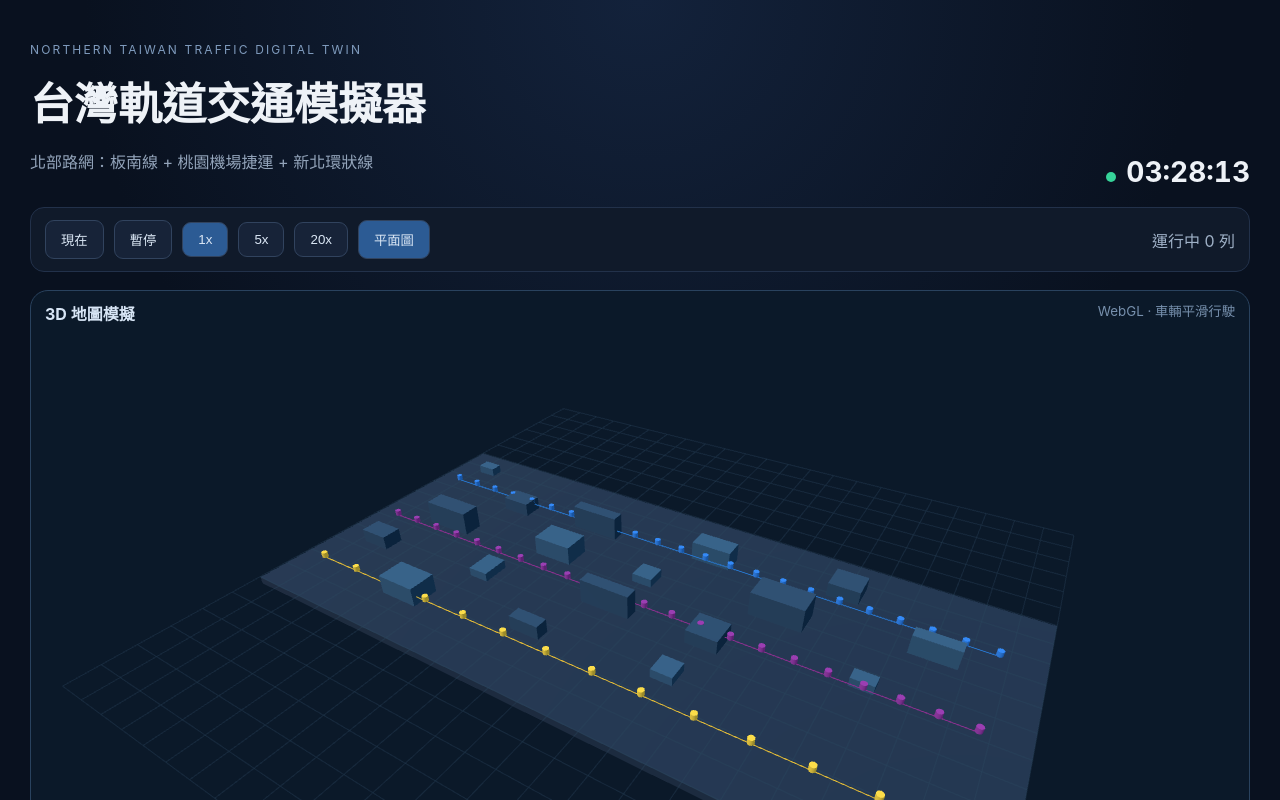
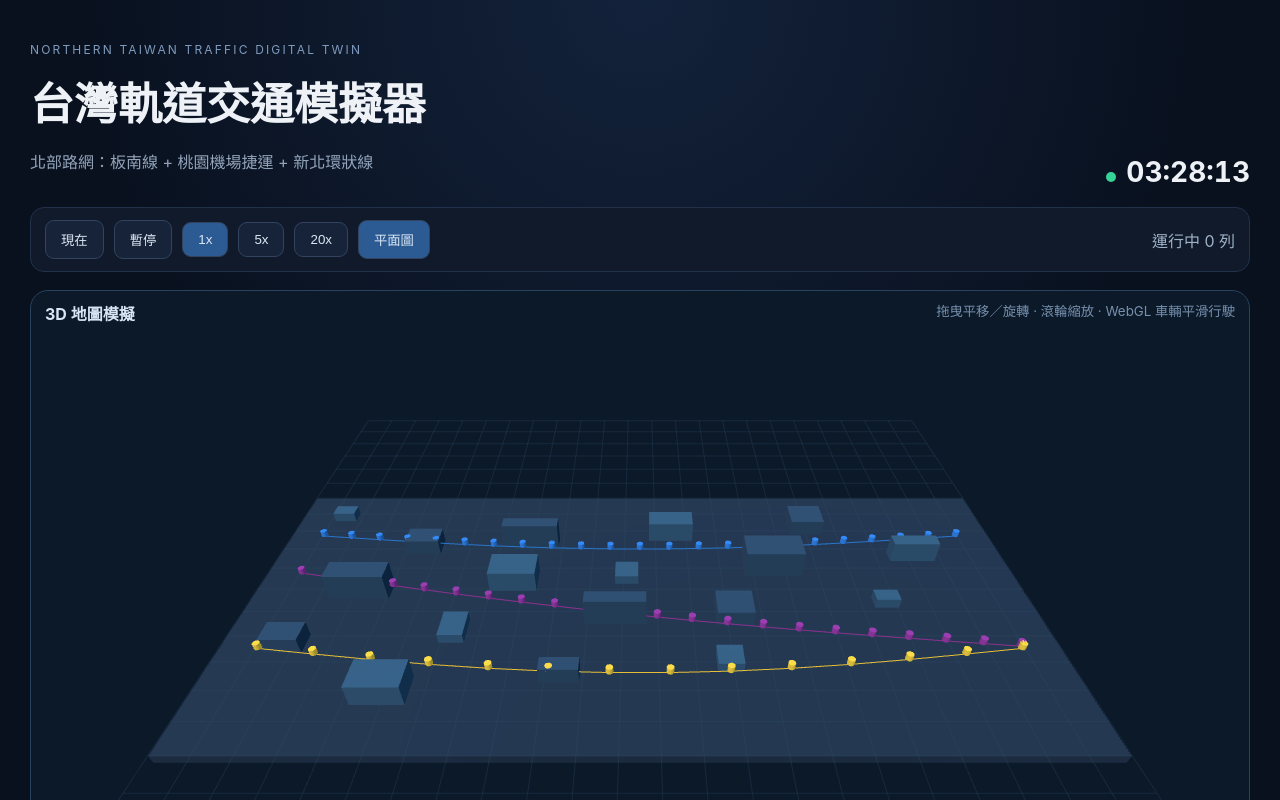
Before and after one commit to haubar/taiwan-traffic-simulator, a Vue app: page / in a window 1280 px wide. Both pictures are taken after a click on the button "3D 地圖". Shown: the top 800 px of the page. Built offline with nearby package versions, Linux system fonts and the light colour scheme; no server answers.

Commit message:
feat: 加入3D地圖縮放平移與地理化路網

```diff
--- a/src/components/ThreeRailMap.vue
+++ b/src/components/ThreeRailMap.vue
@@ -1,10 +1,11 @@
 <script setup>
 import { onBeforeUnmount, onMounted, ref, watch } from 'vue'
 import * as THREE from 'three'
+import { OrbitControls } from 'three/examples/jsm/controls/OrbitControls.js'
 
 const props = defineProps({ lines: Array, trains: Array })
 const viewport = ref(null)
-let renderer, animationFrame, scene, camera
+let renderer, animationFrame, scene, camera, controls
 const trainMeshes = new Map()
 const world = (x, y) => new THREE.Vector3((x - 620) / 55, 0, (y - 260) / 55)
 
@@ -74,10 +75,7 @@ function animate() {
     mesh.rotation.y = mesh.userData.direction === 1 ? Math.PI : 0
     mesh.position.y = 0.05 + Math.sin(performance.now() / 170 + mesh.position.x) * 0.015
   })
-  const time = performance.now() * 0.00008
-  camera.position.x = Math.sin(time) * 15
-  camera.position.z = 13 + Math.cos(time) * 2
-  camera.lookAt(0, 0, 0)
+  controls.update()
   renderer.render(scene, camera)
 }
 
@@ -92,12 +90,20 @@ onMounted(() => {
   scene = new THREE.Scene()
   scene.background = new THREE.Color(0x0b1929)
   camera = new THREE.PerspectiveCamera(42, viewport.value.clientWidth / viewport.value.clientHeight, 0.1, 100)
-  camera.position.set(0, 13, 13)
+  camera.position.set(0, 13, 15)
   renderer = new THREE.WebGLRenderer({ antialias: true, alpha: true })
   renderer.setPixelRatio(Math.min(window.devicePixelRatio, 2))
   renderer.setSize(viewport.value.clientWidth, viewport.value.clientHeight)
   renderer.shadowMap.enabled = true
   viewport.value.appendChild(renderer.domElement)
+  controls = new OrbitControls(camera, renderer.domElement)
+  controls.enableDamping = true
+  controls.dampingFactor = 0.08
+  controls.enablePan = true
+  controls.minDistance = 5
+  controls.maxDistance = 32
+  controls.maxPolarAngle = Math.PI / 2.05
+  controls.target.set(0, 0, 0)
   scene.add(new THREE.HemisphereLight(0xb8dcff, 0x183047, 2.2))
   const sun = new THREE.DirectionalLight(0xffffff, 2.5)
   sun.position.set(-5, 12, 7)
@@ -107,11 +113,11 @@ onMounted(() => {
   window.addEventListener('resize', resize)
 })
 watch(() => props.trains, syncTrains, { deep: true })
-onBeforeUnmount(() => { cancelAnimationFrame(animationFrame); window.removeEventListener('resize', resize); renderer?.dispose(); trainMeshes.clear() })
+onBeforeUnmount(() => { cancelAnimationFrame(animationFrame); window.removeEventListener('resize', resize); controls?.dispose(); renderer?.dispose(); trainMeshes.clear() })
 </script>
 
 <template>
-  <div class="three-map-wrap"><div class="map-caption"><span>3D 地圖模擬</span><small>WebGL · 車輛平滑行駛</small></div><div ref="viewport" class="three-viewport"></div></div>
+  <div class="three-map-wrap"><div class="map-caption"><span>3D 地圖模擬</span><small>拖曳平移／旋轉 · 滾輪縮放 · WebGL 車輛平滑行駛</small></div><div ref="viewport" class="three-viewport"></div></div>
 </template>
 
 <style scoped>
--- a/src/data/network.js
+++ b/src/data/network.js
@@ -3,19 +3,19 @@ export const lines = [
     id:'BL', operator:'TRTC', name:'板南線', color:'#2774c9',
     stations:[
       ['BL01','頂埔'],['BL02','永寧'],['BL03','土城'],['BL04','海山'],['BL05','亞東醫院'],['BL06','府中'],['BL07','板橋'],['BL08','新埔'],['BL09','江子翠'],['BL10','龍山寺'],['BL11','西門'],['BL12','台北車站'],['BL13','善導寺'],['BL14','忠孝新生'],['BL15','忠孝復興'],['BL16','忠孝敦化'],['BL17','國父紀念館'],['BL18','市政府'],['BL19','永春'],['BL20','後山埤'],['BL21','昆陽'],['BL22','南港'],['BL23','南港展覽館']
-    ].map((s,i,a)=>({id:s[0],name:s[1],x:60+i*(1120/(a.length-1)),y:110}))
+    ].map((s,i,a)=>({id:s[0],name:s[1],x:60+i*(1120/(a.length-1)),y:105+Math.sin(i/(a.length-1)*Math.PI)*38}))
   },
   {
     id:'A', operator:'TYMC', name:'桃園機場捷運', color:'#8b2f8f',
     stations:[
       ['A1','台北車站'],['A2','三重'],['A3','新北產業園區'],['A4','新莊副都心'],['A5','泰山'],['A6','泰山貴和'],['A7','體育大學'],['A8','長庚醫院'],['A9','林口'],['A10','山鼻'],['A11','坑口'],['A12','機場第一航廈'],['A13','機場第二航廈'],['A14a','機場旅館'],['A15','大園'],['A16','橫山'],['A17','領航'],['A18','高鐵桃園站'],['A19','桃園體育園區'],['A20','興南'],['A21','環北'],['A22','老街溪']
-    ].map((s,i,a)=>({id:s[0],name:s[1],x:60+i*(1120/(a.length-1)),y:290}))
+    ].map((s,i,a)=>({id:s[0],name:s[1],x:60+i*(1120/(a.length-1)),y:210+(i/(a.length-1))*170+Math.sin(i/(a.length-1)*Math.PI)*18}))
   },
   {
     id:'Y', operator:'NTMC', name:'環狀線', color:'#e5bd36',
     stations:[
       ['Y07','大坪林'],['Y08','十四張'],['Y09','秀朗橋'],['Y10','景平'],['Y11','景安'],['Y12','中和'],['Y13','橋和'],
       ['Y14','中原'],['Y15','板新'],['Y16','板橋'],['Y17','新埔民生'],['Y18','頭前庄'],['Y19','幸福'],['Y20','新北產業園區']
-    ].map((s,i,a)=>({id:s[0],name:s[1],x:60+i*(1120/(a.length-1)),y:470}))
+    ].map((s,i,a)=>({id:s[0],name:s[1],x:60+i*(1120/(a.length-1)),y:385+Math.sin(i/(a.length-1)*Math.PI)*48}))
   }
 ]
```
Also changed, not shown: 1 other file (tests, documents, lock files or other folders).
